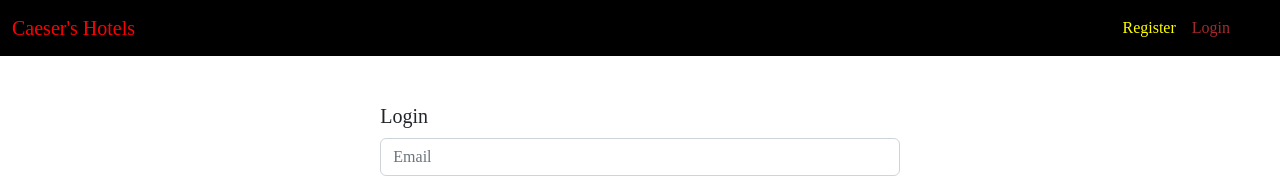
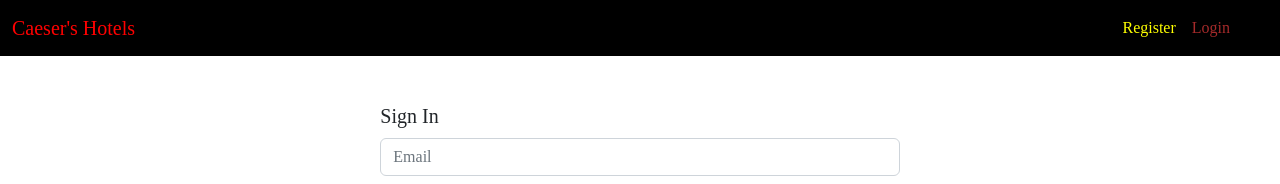
Before and after one commit to caeserlondon/caeser-hotels, a React (Create React App) app in the folder client/: page /login in a window 1280 px wide. Shown: the top 184 px of the page. Built offline with nearby package versions, Linux system fonts and the light colour scheme.

Commit message:
Fixing axios

```diff
--- a/client/src/screens/LoginScreen.js
+++ b/client/src/screens/LoginScreen.js
@@ -19,14 +19,15 @@ const LoginScreen = () => {
 
 		try {
 			setLoading(true);
-			const result = await axios.post('/api/users/login', user).data;
+			const result = (await axios.post('/api/users/login', user)).data;
+			setError(false);
 			setLoading(false);
 
 			localStorage.setItem('currentUser', JSON.stringify(result));
 			window.location.href = '/home';
 		} catch (error) {
+			setLoading(false);
 			setError(true);
-			setLoading(false);
 			console.log(error);
 		}
 	};
@@ -36,9 +37,9 @@ const LoginScreen = () => {
 			{loading && <Loader />}
 			<div className="row justify-content-center mt-5">
 				<div className="col-md-5">
-					{error && <Error error="Invalid Credentials" />}
+					{error && <Error message="Invalid Credentials" />}
 					<div>
-						<h3>Login</h3>
+						<h3>Sign In</h3>
 						<input
 							type="email"
 							className="form-control"
```
